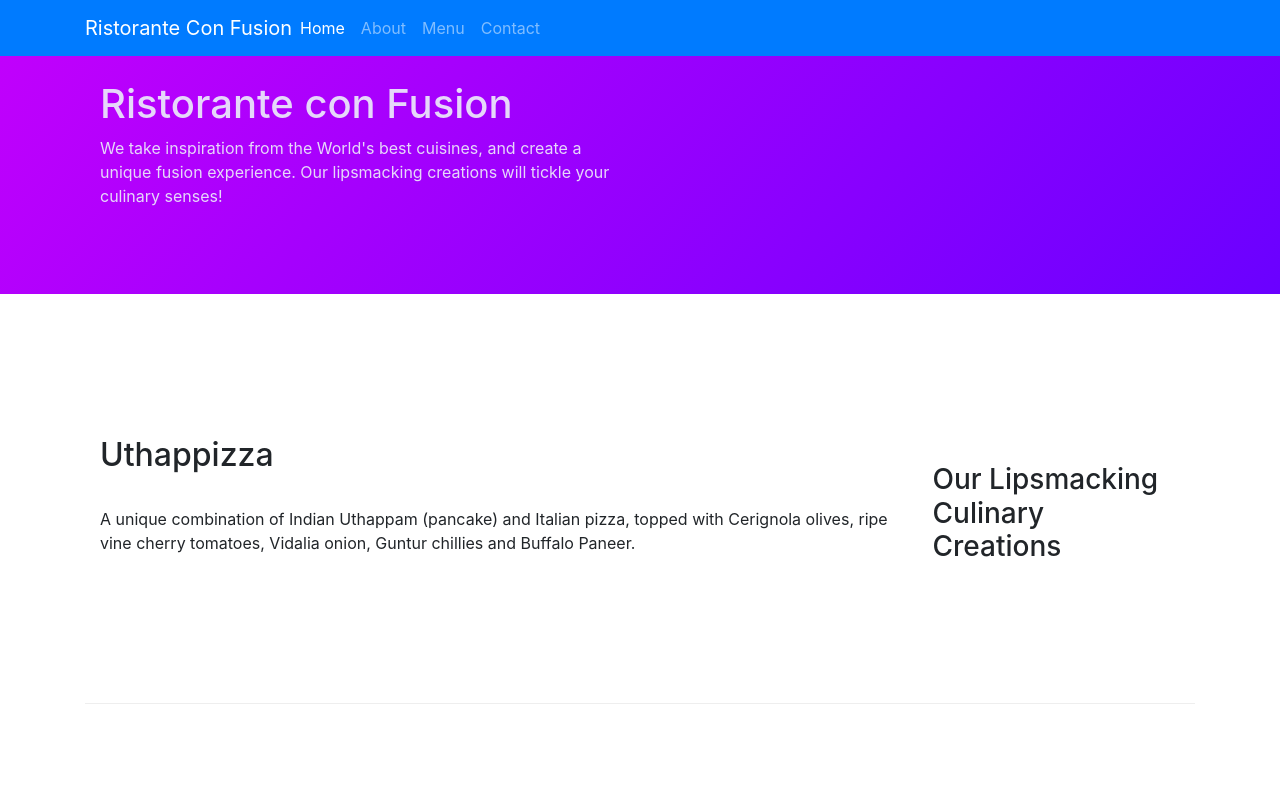
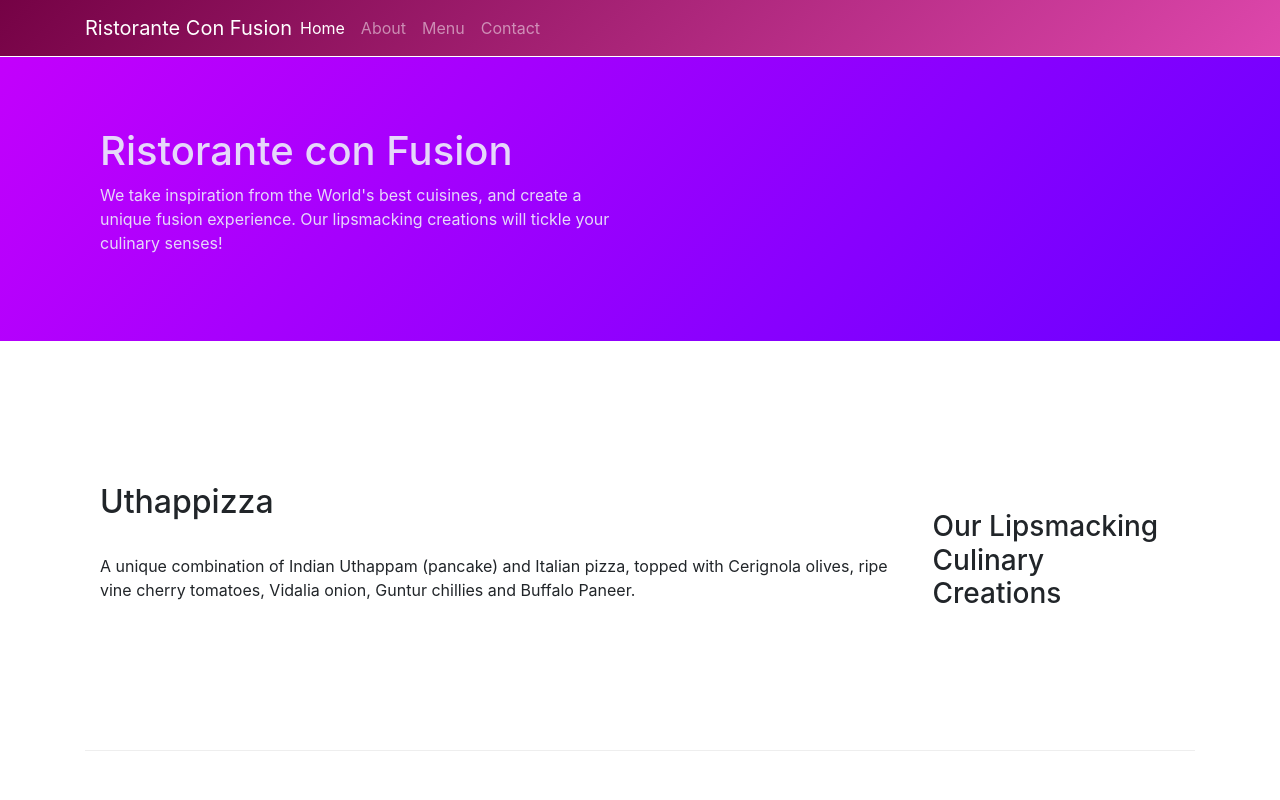
Before and after one commit to dyspop/Front-End-Web-UI-Frameworks-and-Tools-Bootstrap-4-Week-1-conFusion, a website: page index.html in a window 1280 px wide. Shown: the top 800 px of the page. Drawn offline with nearby package versions, Linux system fonts and the light colour scheme.

Commit message:
change color of navbar

```diff
--- a/css/styles.css
+++ b/css/styles.css
@@ -58,3 +58,18 @@ address {
 .social {
     margin:2em auto;
 }
+
+body {
+    padding-top: 47px;
+    z-index: 0;
+}
+
+.navbar-dark {
+    /* Permalink - use to edit and share this gradient: https://colorzilla.com/gradient-editor/#750245+0,de47ac+100 */
+    background: #750245; /* Old browsers */
+    background: -moz-linear-gradient(-45deg,  #750245 0%, #de47ac 100%); /* FF3.6-15 */
+    background: -webkit-linear-gradient(-45deg,  #750245 0%,#de47ac 100%); /* Chrome10-25,Safari5.1-6 */
+    background: linear-gradient(135deg,  #750245 0%,#de47ac 100%); /* W3C, IE10+, FF16+, Chrome26+, Opera12+, Safari7+ */
+    filter: progid:DXImageTransform.Microsoft.gradient( startColorstr='#750245', endColorstr='#de47ac',GradientType=1 ); /* IE6-9 fallback on horizontal gradient */
+
+}
--- a/index.html
+++ b/index.html
@@ -14,7 +14,7 @@
 </head>
 
 <body>
-    <nav class="navbar navbar-dark navbar-expand-sm bg-primary fixed-top">
+    <nav class="navbar navbar-dark navbar-expand-sm fixed-top">
         <div class="container">
             <button class="navbar-toggler" type="button" data-toggle="collapse" data-target="#Navbar">
                 <span class="navbar-toggler-icon"></span>
```
Also changed, not shown: aboutus.html (+1 -1 lines).
